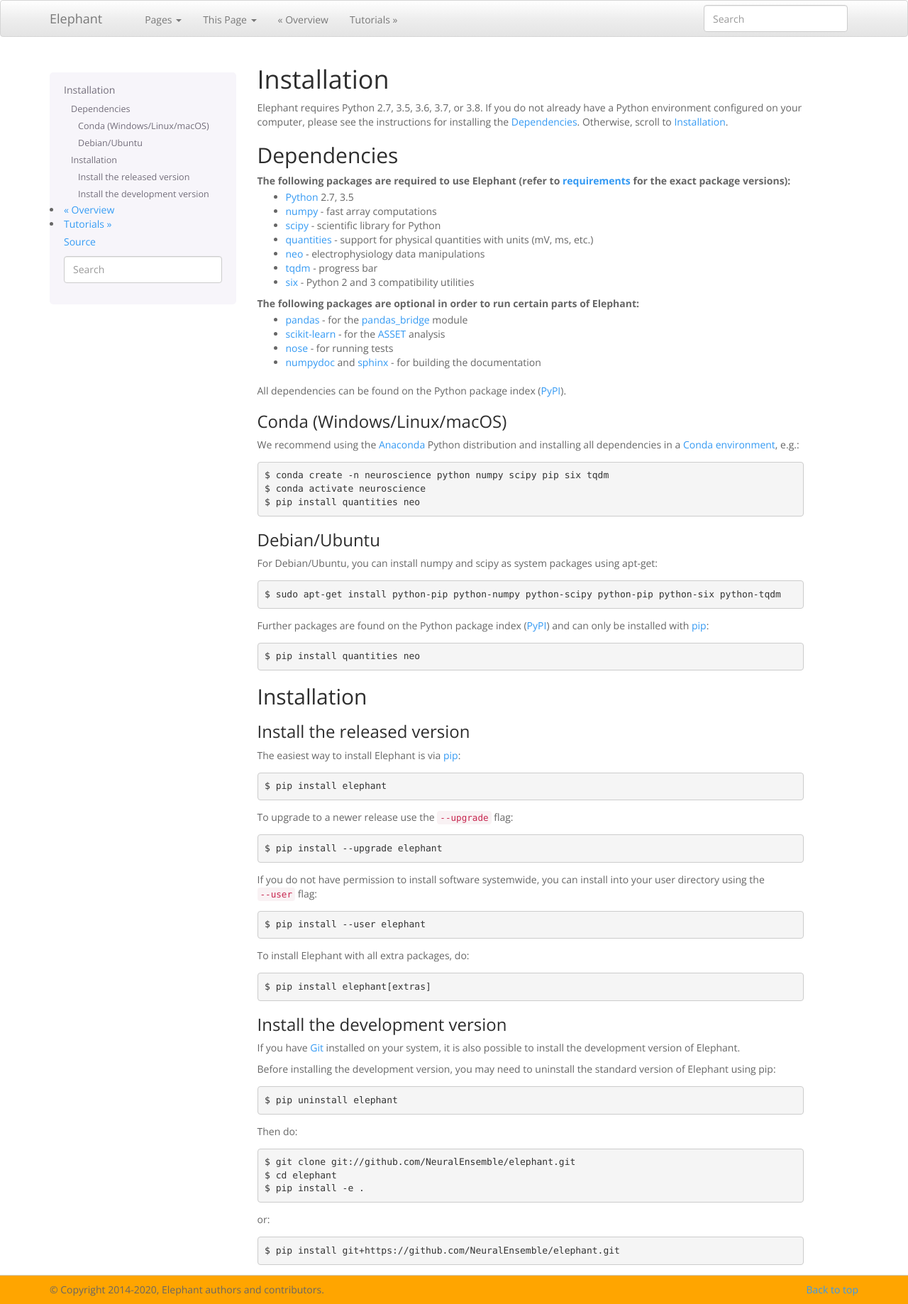
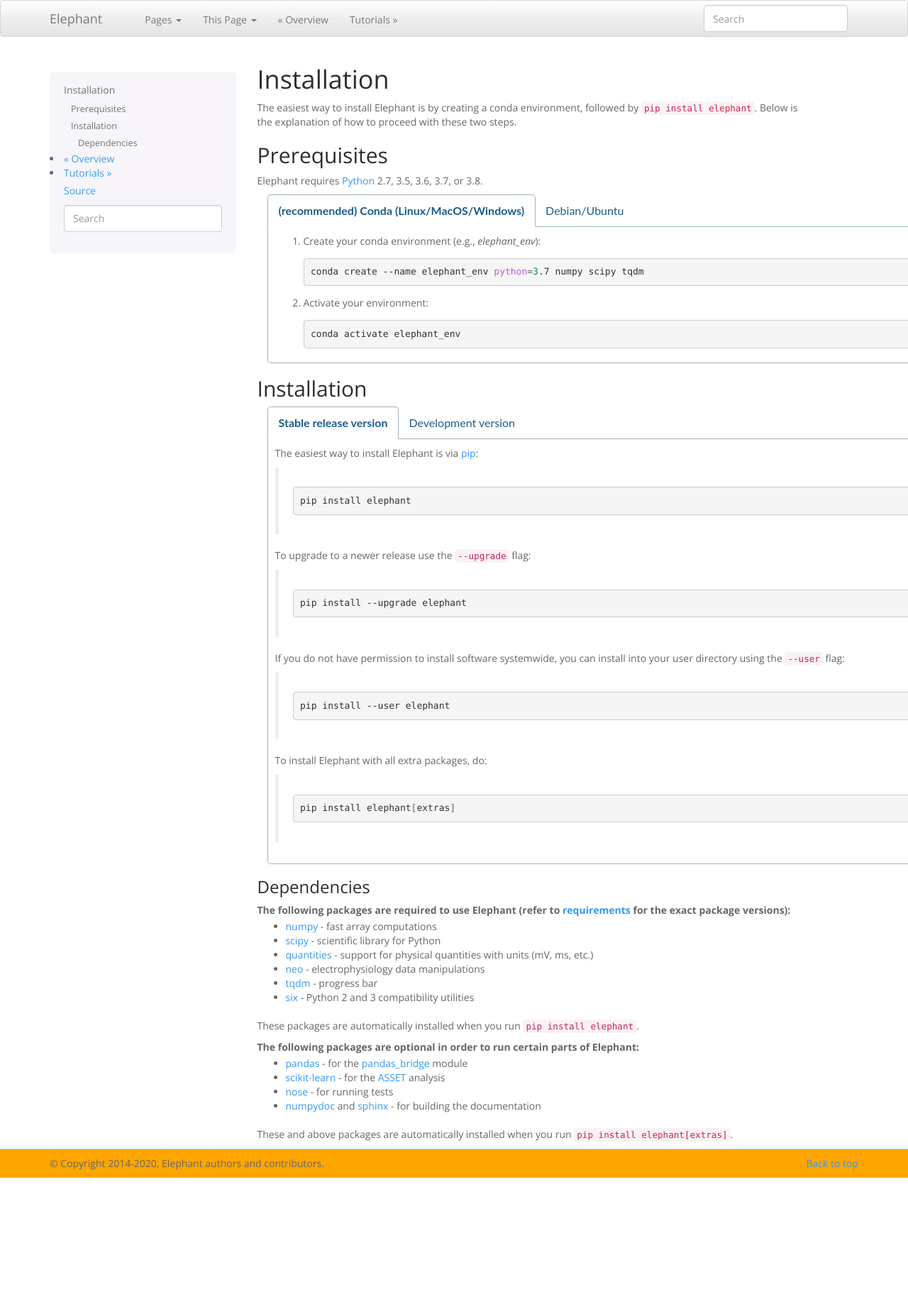
Before and after one commit to NeuralEnsemble/elephant, a Sphinx documentation site: the page built from doc/install.rst, in a window 1280 px wide. Shown: the whole page at 71% size. Built offline with Sphinx 7.4.7, drawn with Linux system fonts in a browser that asks for light colours; formulas are drawn with MathJax 3; pages that are not in the unit, such as notebooks, are missing from menus; after the commit the page ends 1660 px from its top, so only the background shows below that.

Commit message:
install.rst sphinx-tabs

```diff
--- a/doc/conf.py
+++ b/doc/conf.py
@@ -42,7 +42,9 @@ extensions = [
     'sphinxcontrib.bibtex',
     'matplotlib.sphinxext.plot_directive',
     'numpydoc',
-    'nbsphinx']
+    'nbsphinx',
+    'sphinx_tabs.tabs',
+]
 
 # Add any paths that contain templates here, relative to this directory.
 templates_path = ['_templates']
--- a/doc/install.rst
+++ b/doc/install.rst
@@ -1,19 +1,110 @@
-.. _install:
-
 ************
 Installation
 ************
 
-Elephant requires Python 2.7, 3.5, 3.6, 3.7, or 3.8. If you do not already have a Python environment configured on your computer, please see the instructions for installing the :ref:`dependencies`. Otherwise, scroll to :ref:`installation`.
+The easiest way to install Elephant is by creating a conda environment, followed by ``pip install elephant``.
+Below is the explanation of how to proceed with these two steps.
 
 
-.. _dependencies:
+Prerequisites
+=============
+
+Elephant requires Python_ 2.7, 3.5, 3.6, 3.7, or 3.8.
+
+.. tabs::
+
+
+    .. tab:: (recommended) Conda (Linux/MacOS/Windows)
+
+        1. Create your conda environment (e.g., `elephant_env`):
+
+           .. code-block:: sh
+
+              conda create --name elephant_env python=3.7 numpy scipy tqdm
+
+        2. Activate your environment:
+
+           .. code-block:: sh
+
+              conda activate elephant_env
+
+
+    .. tab:: Debian/Ubuntu
+
+        Open a terminal and run:
+
+        .. code-block:: sh
+
+           sudo apt-get install python-pip python-numpy python-scipy python-pip python-six python-tqdm
+
+
+
+Installation
+============
+
+.. tabs::
+
+
+    .. tab:: Stable release version
+
+        The easiest way to install Elephant is via pip_:
+
+           .. code-block:: sh
+
+              pip install elephant
+
+        To upgrade to a newer release use the ``--upgrade`` flag:
+
+           .. code-block:: sh
+
+              pip install --upgrade elephant
+
+        If you do not have permission to install software systemwide, you can
+        install into your user directory using the ``--user`` flag:
+
+           .. code-block:: sh
+
+              pip install --user elephant
+
+        To install Elephant with all extra packages, do:
+
+           .. code-block:: sh
+
+              pip install elephant[extras]
+
+
+    .. tab:: Development version
+
+        If you have `Git <https://git-scm.com/>`_ installed on your system,
+        it is also possible to install the development version of Elephant.
+
+        Before installing the development version, you may need to uninstall
+        the previously installed version of Elephant:
+
+           .. code-block:: sh
+
+              pip uninstall elephant
+
+        Then do:
+
+           .. code-block:: sh
+
+              git clone git://github.com/NeuralEnsemble/elephant.git
+              cd elephant
+              pip install -e .
+
+        or:
+
+           .. code-block:: sh
+
+              pip install git+https://github.com/NeuralEnsemble/elephant.git
+
+
 
 Dependencies
-============
+------------
 
 The following packages are required to use Elephant (refer to requirements_ for the exact package versions):
-    * Python_ 2.7, 3.5
     * numpy_ - fast array computations
     * scipy_ - scientific library for Python
     * quantities_ - support for physical quantities with units (mV, ms, etc.)
@@ -21,81 +112,15 @@ The following packages are required to use Elephant (refer to requirements_ for
     * tqdm_ - progress bar
     * six_ - Python 2 and 3 compatibility utilities
 
+These packages are automatically installed when you run ``pip install elephant``.
+
 The following packages are optional in order to run certain parts of Elephant:
     * `pandas <https://pypi.org/project/pandas/>`_ - for the :doc:`pandas_bridge <reference/pandas_bridge>` module
     * `scikit-learn <https://pypi.org/project/scikit-learn/>`_ - for the :doc:`ASSET <reference/asset>` analysis
     * `nose <https://pypi.org/project/nose/>`_ - for running tests
     * `numpydoc <https://pypi.org/project/numpydoc/>`_ and `sphinx <https://pypi.org/project/Sphinx/>`_ - for building the documentation
 
-All dependencies can be found on the Python package index (PyPI_).
-
-
-Conda (Windows/Linux/macOS)
---------------------------
-
-We recommend using the Anaconda_ Python distribution and installing all dependencies in a `Conda environment`_, e.g.::
-
-    $ conda create -n neuroscience python numpy scipy pip six tqdm
-    $ conda activate neuroscience
-    $ pip install quantities neo
-
-
-
-Debian/Ubuntu
--------------
-For Debian/Ubuntu, you can install numpy and scipy as system packages using apt-get::
-
-    $ sudo apt-get install python-pip python-numpy python-scipy python-pip python-six python-tqdm
-
-Further packages are found on the Python package index (PyPI_) and can only be installed with pip_::
-
-    $ pip install quantities neo
-
-
-.. _installation:
-
-Installation
-============
-
-Install the released version
-----------------------------
-
-The easiest way to install Elephant is via pip_::
-
-    $ pip install elephant
-
-To upgrade to a newer release use the ``--upgrade`` flag::
-
-    $ pip install --upgrade elephant
-
-If you do not have permission to install software systemwide, you can install into your user directory using the ``--user`` flag::
-
-    $ pip install --user elephant
-
-To install Elephant with all extra packages, do::
-
-    $ pip install elephant[extras]
-
-
-Install the development version
--------------------------------
-
-If you have `Git <https://git-scm.com/>`_ installed on your system, it is also possible to install the development version of Elephant.
-
-Before installing the development version, you may need to uninstall the standard version of Elephant using pip::
-
-    $ pip uninstall elephant
-
-Then do::
-
-    $ git clone git://github.com/NeuralEnsemble/elephant.git
-    $ cd elephant
-    $ pip install -e .
-
-or::
-
-    $ pip install git+https://github.com/NeuralEnsemble/elephant.git
-
+These and above packages are automatically installed when you run ``pip install elephant[extras]``.
 
 .. _`Python`: http://python.org/
 .. _`numpy`: http://www.numpy.org/
```
Also changed, not shown: 1 other file.
